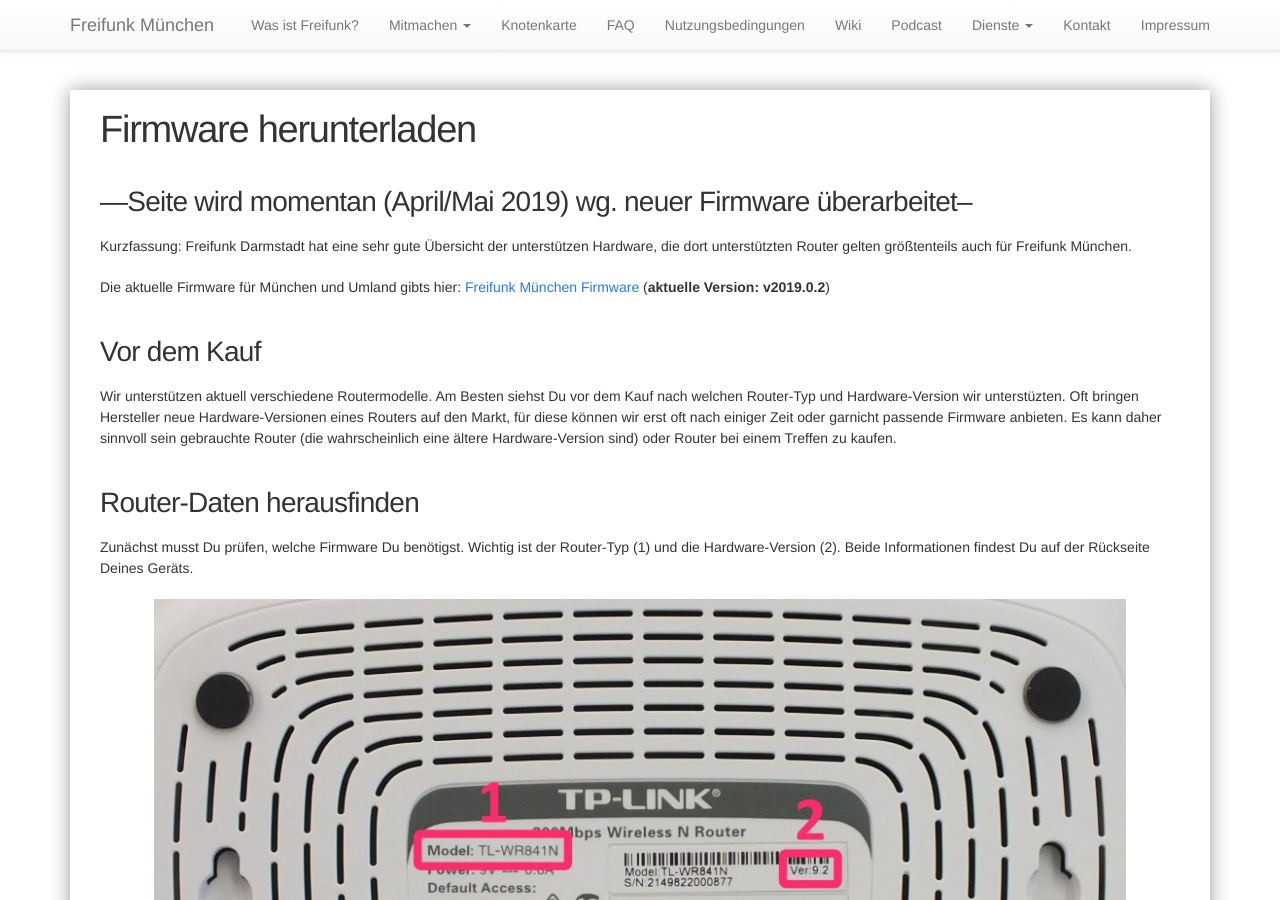
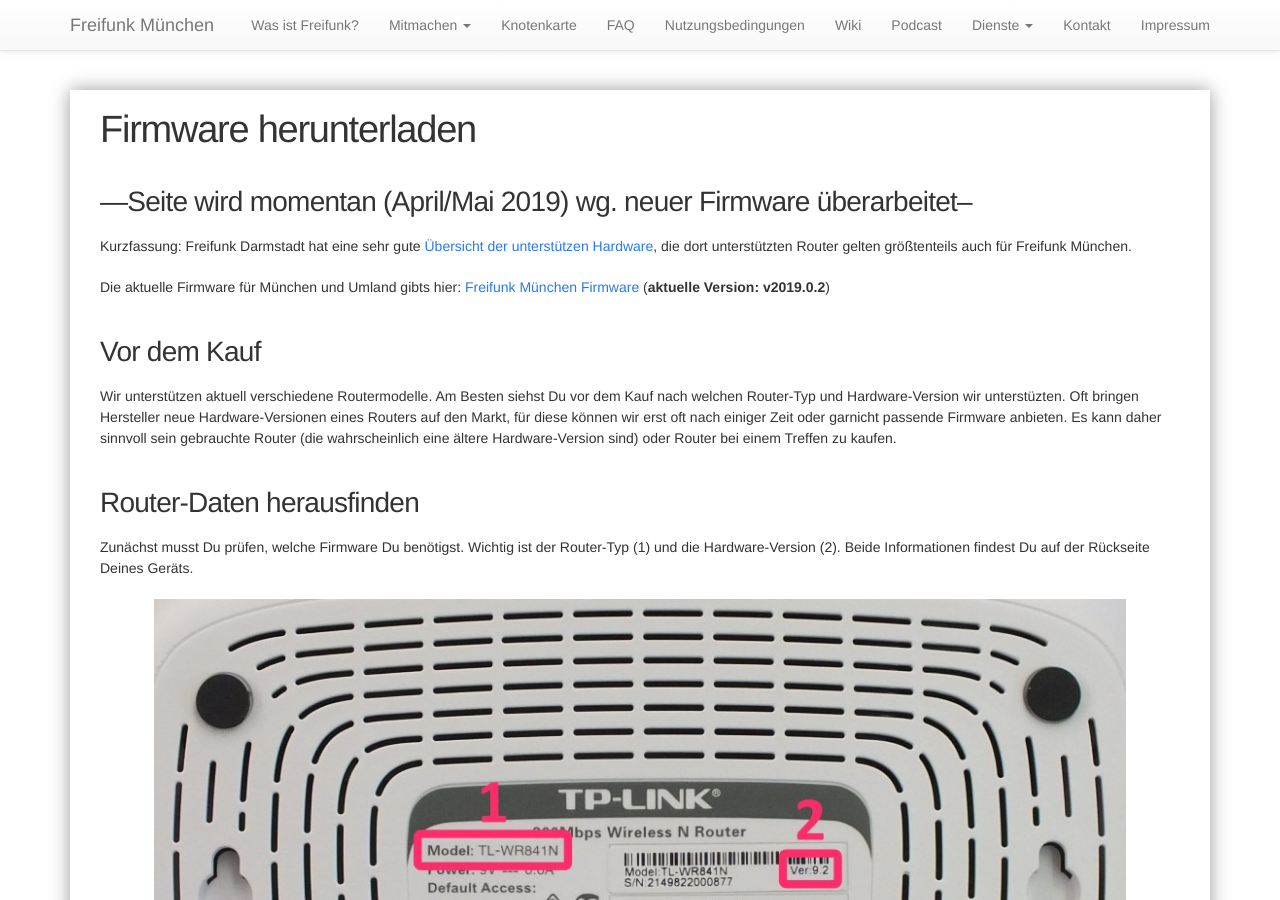
Before and after one commit to freifunkMUC/freifunkmuc.github.io, a Jekyll site: the page built from firmware.md, in a window 1280 px wide and 900 px high. Built offline with Jekyll 4.4.1, drawn with Linux system fonts in a browser that asks for light colours; part of the change alters nothing that is shown.

```diff
--- a/firmware.md
+++ b/firmware.md
@@ -4,7 +4,7 @@ title: Firmware herunterladen
 permalink: /firmware/
 ---
 ## ---Seite wird momentan (April/Mai 2019) wg. neuer Firmware überarbeitet--
-Kurzfassung: Freifunk Darmstadt hat eine sehr gute Übersicht der unterstützen Hardware, die dort unterstützten Router gelten größtenteils auch für Freifunk München.
+Kurzfassung: Freifunk Darmstadt hat eine sehr gute [Übersicht der unterstützen Hardware](https://darmstadt.freifunk.net/mitmachen/unterstuetzte-geraete/), die dort unterstützten Router gelten größtenteils auch für Freifunk München.
 
 Die aktuelle Firmware für München und Umland gibts hier: [Freifunk München Firmware](https://firmware.ffmuc.net/) (**aktuelle Version: v2019.0.2**)
 
```
